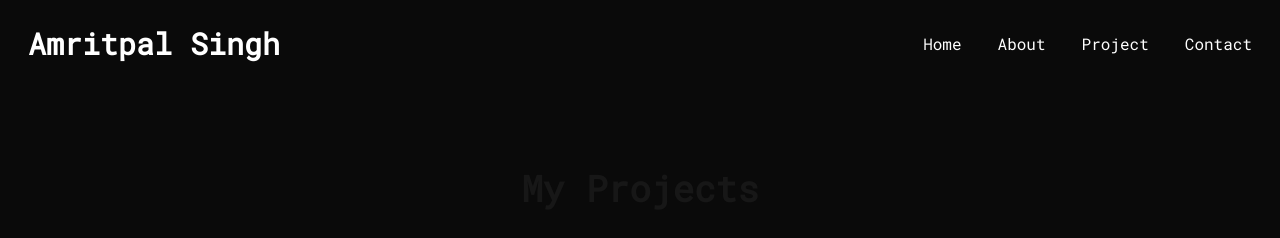
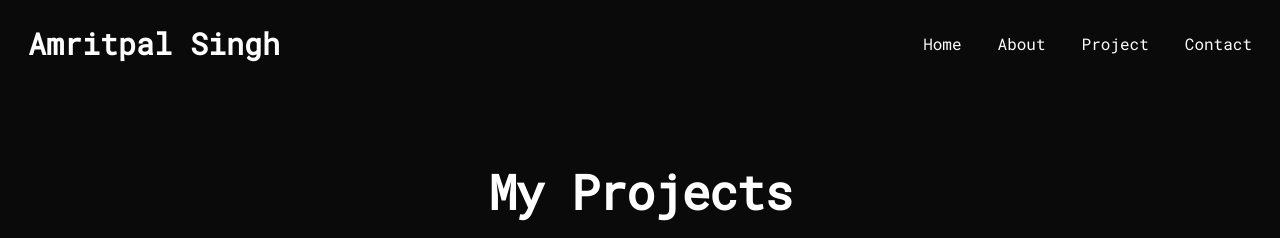
Before and after one commit to xmaxxxx/nextthings, a Next.js app: page /project in a window 1280 px wide. Shown: the top 238 px of the page. Built offline with nearby package versions, Linux system fonts and the light colour scheme.

Commit message:
`Update global styles and project page layout`

```diff
--- a/src/app/globals.css
+++ b/src/app/globals.css
@@ -9,7 +9,7 @@
 
 @media (prefers-color-scheme: dark) {
   :root {
-    --background: #0a0a0a;
+    --background: #1a202c;
     --foreground: #ededed;
   }
 }
--- a/src/app/page.js
+++ b/src/app/page.js
@@ -3,7 +3,7 @@
 
 const App = () => {
   return (
-    <div className='bg-[#0A0A0A]'>
+    <div className=''>
       <HeroSection/>
     </div>
 
--- a/src/app/project/page.js
+++ b/src/app/project/page.js
@@ -102,10 +102,15 @@
   ];
 
   return (
-    <section id="projects" className="py-20">
-      <div className="max-w-6xl mx-auto px-4">
-        <h2 className="text-3xl md:text-4xl font-bold text-center mb-8">My Projects</h2>
-        <div className="grid md:grid-cols-2 gap-8">
+    <section id="projects" className="py-20 text-gray-100">
+      <div className="max-w-6xl mx-auto px-6 lg:px-8">
+        {/* Section Header */}
+        <h2 className="text-4xl lg:text-5xl font-extrabold text-center text-white mb-10 tracking-tight">
+          My Projects
+        </h2>
+
+        {/* Cards Grid */}
+        <div className="grid lg:grid-cols-3 sm:grid-cols-2 gap-8">
           {projects.map((project) => (
             <Card
               key={project.id}
@@ -124,4 +129,5 @@
   );
 };
 
+
 export default Projects;
```
